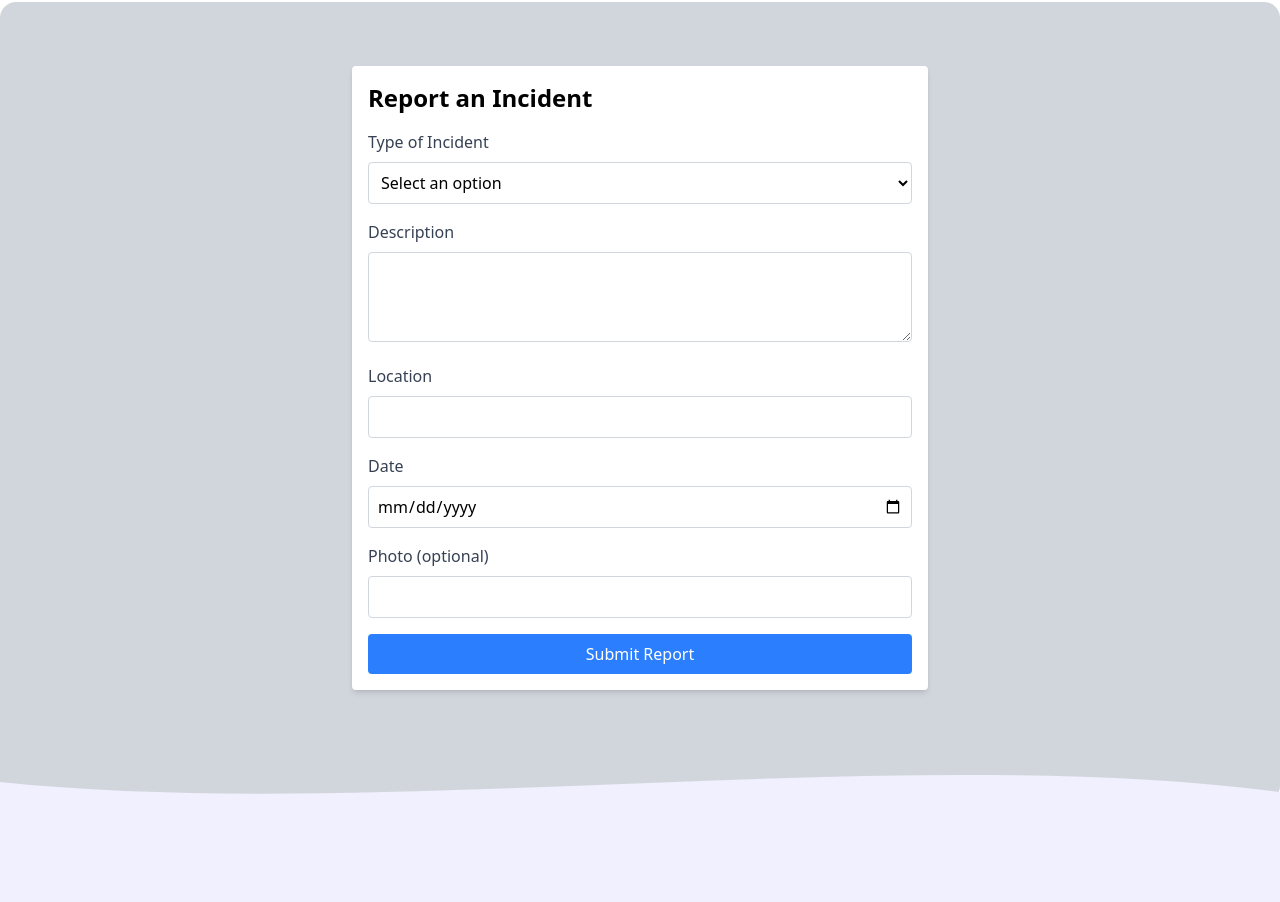
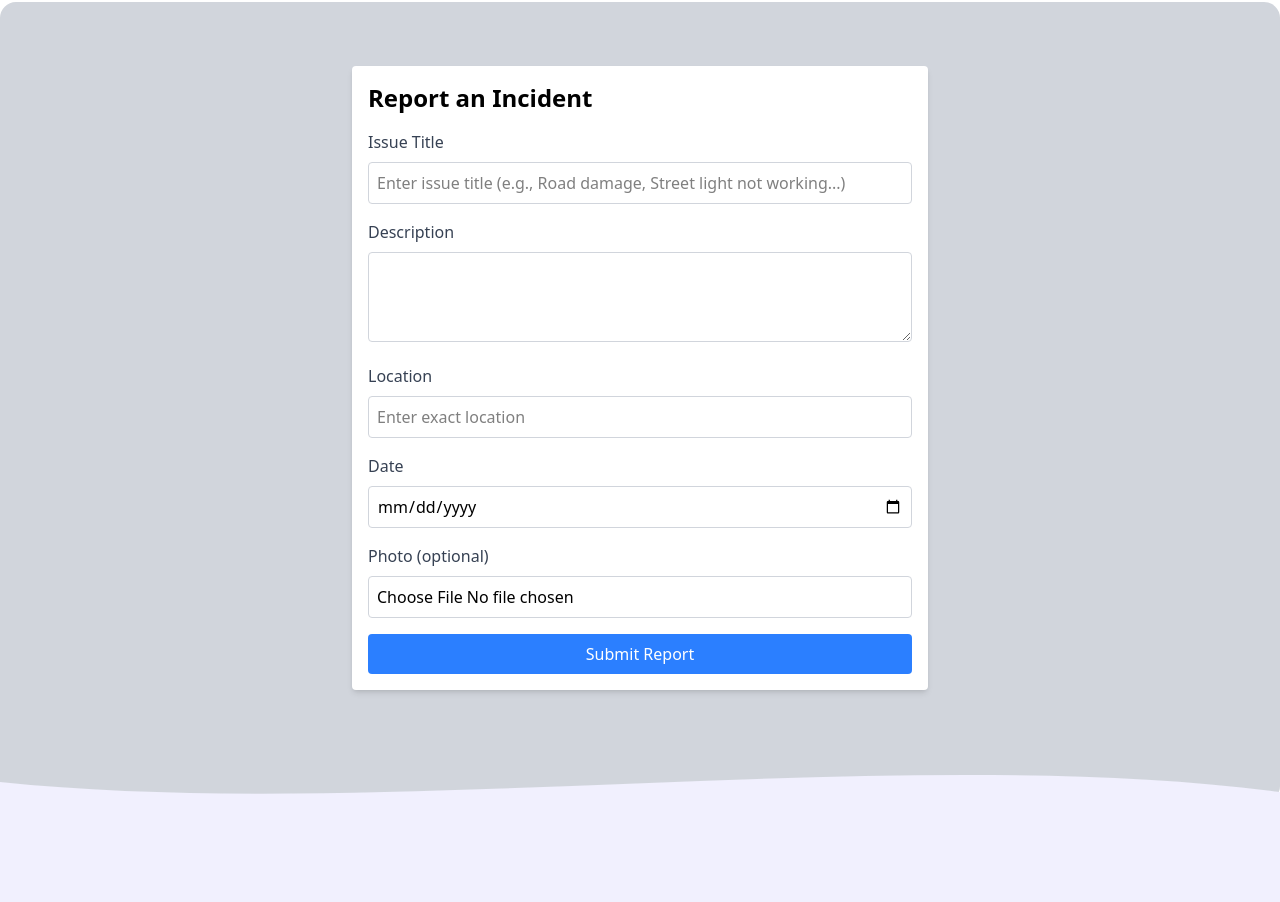
Before and after one commit to RahulHeer150/civic-, a React (Vite) app in the folder client/: page /report in a window 1280 px wide. Shown: the part 798-1700 px from the top of the page. Built offline with nearby package versions, Linux system fonts and the light colour scheme; no server answers.

Commit message:
new code changes

```diff
--- a/client/src/components/ReportForm.jsx
+++ b/client/src/components/ReportForm.jsx
@@ -1,15 +1,16 @@
 import React, { useState } from "react";
-import { useNavigate, Link } from "react-router-dom";
+import { useNavigate } from "react-router-dom";
 import axios from "axios";
 import { toast } from "react-toastify";
 
 const ReportForm = () => {
   const navigate = useNavigate();
+
   const [title, setTitle] = useState("");
   const [description, setDescription] = useState("");
   const [location, setLocation] = useState("");
   const [date, setDate] = useState("");
-  const [photo, setPhoto] = useState("");
+  const [photo, setPhoto] = useState(null);
   const [loading, setLoading] = useState(false);
 
   const handleSubmit = async (e) => {
@@ -17,14 +18,18 @@ const ReportForm = () => {
     setLoading(true);
 
     try {
-      // Create FormData to handle file upload
-     const response= await axios.post(`${import.meta.env.VITE_API_URL}/issues/create`, {
-        title,
-        description,
-        location,
-        date,
-        photo, // or skip if not needed
-      });
+      const formData = new FormData();
+      formData.append("title", title);
+      formData.append("description", description);
+      formData.append("location", location);
+      formData.append("date", date);
+      if (photo) formData.append("photo", photo);
+
+      const response = await axios.post(
+        `${import.meta.env.VITE_API_URL}/issues/create`,
+        formData,
+        { headers: { "Content-Type": "multipart/form-data" } }
+      );
 
       if (response.status === 201) {
         toast.success("Issue reported successfully!");
@@ -35,12 +40,11 @@ const ReportForm = () => {
       toast.error(error.response?.data?.message || "Failed to submit report");
     } finally {
       setLoading(false);
-      // Reset form
       setTitle("");
       setDescription("");
+      setLocation("");
       setDate("");
-      setLocation("");
-      setPhoto("");
+      setPhoto(null);
     }
   };
 
@@ -51,20 +55,20 @@ const ReportForm = () => {
         className="max-w-xl mx-auto p-4 bg-white shadow-md rounded mt-10"
       >
         <h2 className="text-2xl font-bold mb-4">Report an Incident</h2>
+
+        {/* Title Input (User-defined issue name) */}
         <div className="mb-4">
-          <label className="block text-gray-700 mb-2">Type of Incident</label>
-          <select
+          <label className="block text-gray-700 mb-2">Issue Title</label>
+          <input
+            type="text"
+            placeholder="Enter issue title (e.g., Road damage, Street light not working...)"
             value={title}
             onChange={(e) => setTitle(e.target.value)}
             className="w-full p-2 border border-gray-300 rounded"
-          >
-            <option value="">Select an option</option>
-            <option value="theft">Theft</option>
-            <option value="vandalism">Vandalism</option>
-            <option value="assault">Assault</option>
-            <option value="other">Other</option>
-          </select>
+          />
         </div>
+
+        {/* Description */}
         <div className="mb-4">
           <label className="block text-gray-700 mb-2">Description</label>
           <textarea
@@ -74,15 +78,20 @@ const ReportForm = () => {
             rows="3"
           ></textarea>
         </div>
+
+        {/* Location */}
         <div className="mb-4">
           <label className="block text-gray-700 mb-2">Location</label>
           <input
             type="text"
             value={location}
             onChange={(e) => setLocation(e.target.value)}
+            placeholder="Enter exact location"
             className="w-full p-2 border border-gray-300 rounded"
           />
         </div>
+
+        {/* Date */}
         <div className="mb-4">
           <label className="block text-gray-700 mb-2">Date</label>
           <input
@@ -92,14 +101,19 @@ const ReportForm = () => {
             className="w-full p-2 border border-gray-300 rounded"
           />
         </div>
+
+        {/* Photo Upload */}
         <div className="mb-4">
           <label className="block text-gray-700 mb-2">Photo (optional)</label>
           <input
-            type="text"
-            onChange={(e) => setPhoto(e.target.files)}
+            type="file"
+            accept="image/*"
+            onChange={(e) => setPhoto(e.target.files[0])}
             className="w-full p-2 border border-gray-300 rounded"
           />
         </div>
+
+        {/* Submit Button */}
         <button
           type="submit"
           disabled={loading}
@@ -108,7 +122,7 @@ const ReportForm = () => {
           } text-white p-2 rounded`}
         >
           {loading ? "Submitting..." : "Submit Report"}
-        </button>{" "}
+        </button>
       </form>
     </div>
   );
```
